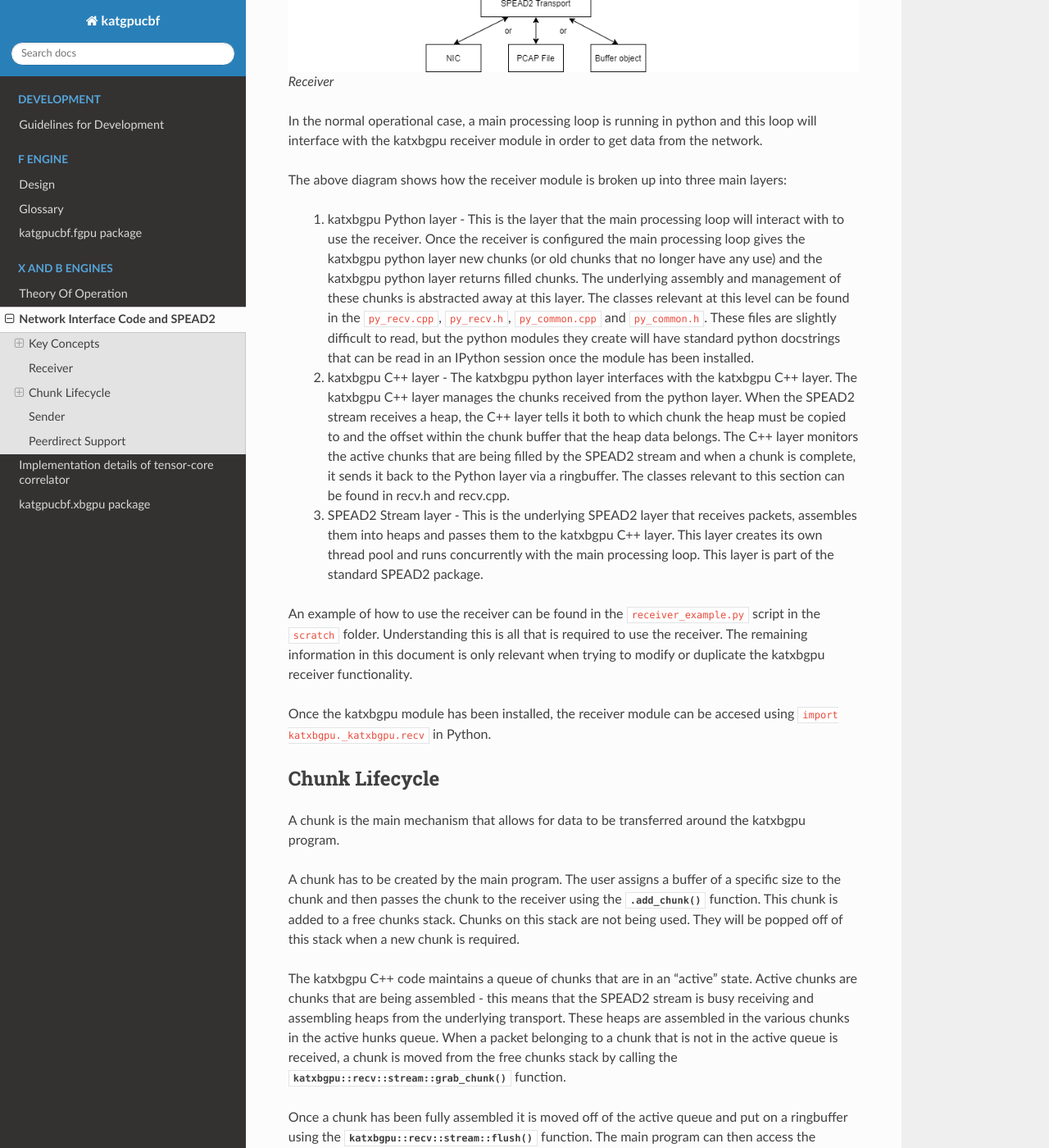
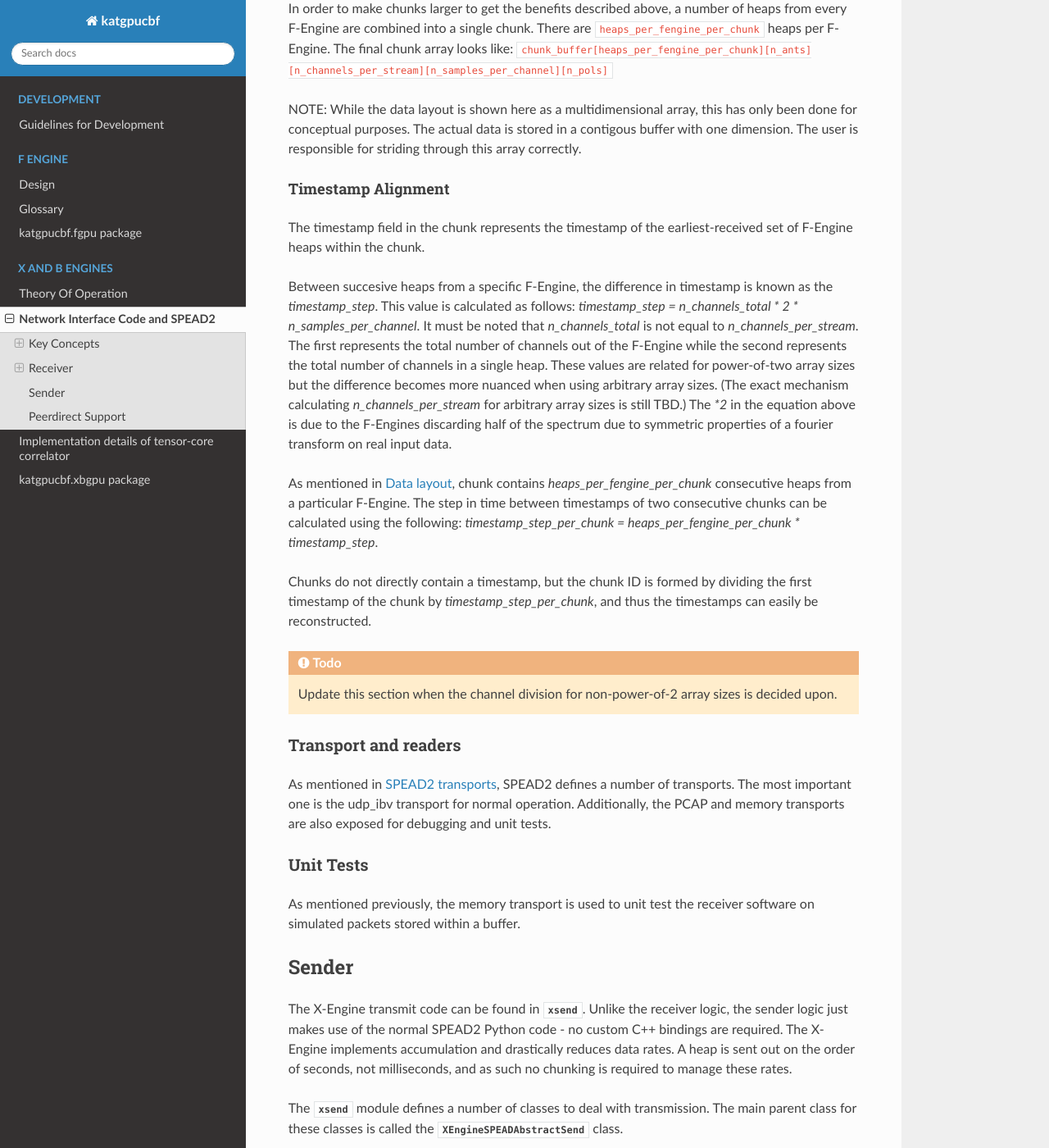
Before and after one commit to ska-sa/katgpucbf, a Sphinx documentation site: the page built from doc/xbgpu.networking.rst, in a window 1280 px wide and 1400 px high, scrolled down 3875 px. Shown: the whole window at 82% size. Built offline with Sphinx 7.4.7 and the Read the Docs theme 2.0.0, drawn with Linux system fonts in a browser that asks for light colours; formulas are drawn with MathJax 3; the version number could not be read and is left out; some of the changed text lies outside the part shown.

Commit message:
Update xbgpu.networking.rst for spead2 chunking
Rip out most of it, since spead2 is handling it now.

See NGC-352.

```diff
--- a/doc/xbgpu.networking.rst
+++ b/doc/xbgpu.networking.rst
@@ -136,10 +136,10 @@
 collection of heaps.
 
 An example of why this is necessary: a single F-Engine output heap is 0.125 MiB.
-At 7 Gbps, ~60 000 heaps are passed to python every second. This is a very high
-load on the CPU and results in the python thread not being able to keep up. A
+At 7 Gbps, ~60 000 heaps are passed to Python every second. This is a very high
+load on the CPU and results in the Python thread not being able to keep up. A
 single chunk consists of a collection of 10 heaps from every antenna for a chunk
-size of 10x64x0.125=80MiB. At 7 Gbps, ~90 chunks are passed to python per
+size of 10x64x0.125=80MiB. At 7 Gbps, ~90 chunks are passed to Python per
 second. This is a much more manageable number of chunks for slow Python code to
 deal with.
 
@@ -147,143 +147,40 @@
 allows the kernel to be launched with many more threads meaning far better
 utilisation of the GPU takes place.
 
-Low level C++ code and python bindings
-~~~~~~~~~~~~~~~~~~~~~~~~~~~~~~~~~~~~~~
-
-katxbgpu does not make use of the SPEAD2 python bindings. Instead it makes use
-of the lower level C++ SPEAD2 functions and then exposes them to python with its
-own bindings. This was done because ordinarily SPEAD2 does not have the concept
-of a chunk. Using C++ to implement SPEAD2 allows these heaps to be assembled
-into chunks before transferring them to python.
-
-The C++ code can be quite dense and complicated. Much effort has been put into
-making katxbgpu readable and functional without having to delve into the C++
-code.
-
-The `pybind11 library`_ is used for registering C++ code as a python module. The
-C++ files doing this can be found in the ``src`` directory. The ``setup.py``
-file handles turning these C++ files into python modules. ``py_register.cpp``
-contains the :c:macro:`PYBIND11_MODULE` macro which kicks off the process during
-installation.
-
-.. _pybind11 library: https://pybind11.readthedocs.io/en/stable/index.html
-
 Receiver
 --------
 
-The image below gives conceptual overview of how the katxbgpu receive code is
-implemented:
+The hard work of collecting heaps into chunks is implemented by spead2. The
+katxbgpu code needs only to provide a function to determine where each heap
+belongs, by examining the timestamp and F-engine ID. This is compiled (using
+numba) on-the-fly in :func:`katgpucbf.xbgpu.recv.make_stream`. On-the-fly
+compilation has the advantage that parameters like the number of spectra per
+chunk can be treated as constants by LLVM and hence generate more efficient
+code.
 
-.. figure:: images/receiver.png
-  :width: 831px
-
-  Receiver
-
-In the normal operational case, a main processing loop is running in python and
-this loop will interface with the katxbgpu receiver module in order to get data
-from the network.
-
-The above diagram shows how the receiver module is broken up into three main
-layers:
-
-  1. katxbgpu Python layer - This is the layer that the main processing loop
-     will interact with to use the receiver. Once the receiver is configured the
-     main processing loop gives the katxbgpu python layer new chunks (or old
-     chunks that no longer have any use) and the katxbgpu python layer returns
-     filled chunks. The underlying assembly and management of these chunks is
-     abstracted away at this layer. The classes relevant at this level can be
-     found in the ``py_recv.cpp``, ``py_recv.h``, ``py_common.cpp`` and
-     ``py_common.h``. These files are slightly difficult to read, but the python
-     modules they create will have standard python docstrings that can be read
-     in an IPython session once the module has been installed.
-  2. katxbgpu C++ layer - The katxbgpu python layer interfaces with the katxbgpu
-     C++ layer. The katxbgpu C++ layer manages the chunks received from the
-     python layer. When the SPEAD2 stream receives a heap, the C++ layer tells
-     it both to which chunk the heap must be copied to and the offset within the
-     chunk buffer that the heap data belongs. The C++ layer monitors the active
-     chunks that are being filled by the SPEAD2 stream and when a chunk is
-     complete, it sends it back to the Python layer via a ringbuffer. The
-     classes relevant to this section can be found in recv.h and recv.cpp.
-  3. SPEAD2 Stream layer - This is the underlying SPEAD2 layer that receives
-     packets, assembles them into heaps and passes them to the katxbgpu C++
-     layer. This layer creates its own thread pool and runs concurrently with
-     the main processing loop. This layer is part of the standard SPEAD2 package.
-
-An example of how to use the receiver can be found in the ``receiver_example.py``
-script in the ``scratch`` folder. Understanding this is all that is required to
-use the receiver. The remaining information in this document is only relevant
-when trying to modify or duplicate the katxbgpu receiver functionality.
-
-Once the katxbgpu module has been installed, the receiver module can be accesed
-using ``import katxbgpu._katxbgpu.recv`` in Python.
-
-Chunk Lifecycle
----------------
-
-A chunk is the main mechanism that allows for data to be transferred around the
-katxbgpu program.
-
-A chunk has to be created by the main program. The user assigns a buffer of a
-specific size to the chunk and then passes the chunk to the receiver using the
-:meth:`!.add_chunk` function. This chunk is added to a free chunks stack. Chunks on
-this stack are not being used. They will be popped off of this stack when a new
-chunk is required.
-
-The katxbgpu C++ code maintains a queue of chunks that are in an "active" state.
-Active chunks are chunks that are being assembled - this means that the SPEAD2
-stream is busy receiving and assembling heaps from the underlying transport.
-These heaps are assembled in the various chunks in the active hunks queue. When
-a packet belonging to a chunk that is not in the active queue is received, a
-chunk is moved from the free chunks stack by calling the
-:cpp:func:`katxbgpu::recv::stream::grab_chunk` function.
-
-Once a chunk has been fully assembled it is moved off of the active queue and
-put on a ringbuffer using the :cpp:func:`katxbgpu::recv::stream::flush` function. The
-main program can then access the underlying chunks asynchronously in Python
-using an asyncio for loop (``async for chunk in async_ringbuffer``) which calls the
-underlying :meth:`~katgpucbf.xbgpu.ringbuffer.AsyncRingbuffer.async_pop` function.
+When spead2 is done populating a chunk, it places it into a ringbuffer. This
+ringbuffer supports Python's asynchronous iterator protocol, so is processed
+with the idiom ``async for chunk in async_ringbuffer``.
 
 Once a chunk has been popped off the ringbuffer and its data has been consumed
-by the GPU, it should be given back to the receiver again using the :meth:`!.add_chunk`
-function. By reusing the chunk, the system memory use remains tightly controlled
-preventing excessive memory use. Additionally allocating new memory is an
-expensive operation. By reusing chunks, this expensive operation is eliminated.
-
-The main program only knows about the ringbuffer, the free chunks stack and the
-active chunks queue are managed within the katxbgpu C++ code.
-
-Chunk and heap coordination and management
-~~~~~~~~~~~~~~~~~~~~~~~~~~~~~~~~~~~~~~~~~~
-
-The SPEAD2 stream creates its own thread pool to manage the internals of the
-SPEAD2 transport and heap assembly. Tracing through these threads is a
-time-consuming process and is not necessary to understand the katxbgpu receiver.
-The SPEAD2 stream interacts with the main program using callback functions. When
-the first packet in a heap is received, the SPEAD2 stream calls the
-:cpp:func:`katxbgpu::recv::allocator::allocate` function. When the last packet is
-received, the SPEAD2 stream calls the :cpp:func:`katxbgpu::recv::stream::heap_ready`
-function. Both of these functions eventually call the
-:cpp:func:`katxbgpu::recv::stream::calculate_packet_destination` function.
-
-The :cpp:func:`calculate_packet_destination` function can be thought of as the main
-coordinating funtion within the katxbgpu C++ code. It determines when to move
-data from the free chunks stack to the active chunks queue to the ringbuffer. It
-also calculates where in a chunk the heap must be copied and passes this
-information to the SPEAD2 stream. Understanding this function will give a great
-deal of insight into the operation of the entire receiver.
+by the GPU, it should be given back to the receiver again using
+:meth:`spead2.recv.ChunkRingStream.add_free_chunk`. By reusing the chunk, the
+system memory use remains tightly controlled preventing excessive memory use.
+Additionally allocating new memory is an expensive operation. By reusing
+chunks, this expensive operation is eliminated.
 
 Receiver Chunk Internal Construction
 ~~~~~~~~~~~~~~~~~~~~~~~~~~~~~~~~~~~~
 
 A chunk contains both a buffer object and associated metadata. For the receiver
-chunk this metadata contains a ``present`` boolean array and a timestamp field.
+chunk this metadata contains a ``present`` boolean array and a chunk ID.
 
-This array will contains as many elements as heaps in the chunk. A true value at
-a specific index indicates that the corresponding heap is present. A false
-value indicates that the heap was either not received or was corrupted and has
-not been copied correctly into the chunk. It is expected that 99.999999% of
-heaps will be received over the receiver lifetime. Large numbers of missing
-heaps point to a system issue that must be resolved.
+The ``present`` array contains as many elements as heaps in the chunk. A true
+value at a specific index indicates that the corresponding heap is present. A
+false value indicates that the heap was either not received or was corrupted
+and has not been copied correctly into the chunk. It is expected that
+99.999999% of heaps will be received over the receiver lifetime. Large numbers
+of missing heaps point to a system issue that must be resolved.
 
 .. _data-layout:
 
@@ -299,7 +196,7 @@
 F-Engines that can be indexed as follows:
 ``chunk_buffer_temp[n_ants][n_channels_per_stream][n_samples_per_channel][n_pols]``
 
-In order to make chunks larger to get the benefits described in 1.4 above, a
+In order to make chunks larger to get the benefits described above, a
 number of heaps from every F-Engine are combined into a single chunk. There are
 ``heaps_per_fengine_per_chunk`` heaps per F-Engine. The final chunk array looks
 like:
@@ -333,6 +230,10 @@
 timestamps of two consecutive chunks can be calculated using the following:
 `timestamp_step_per_chunk = heaps_per_fengine_per_chunk * timestamp_step`.
 
+Chunks do not directly contain a timestamp, but the chunk ID is formed by
+dividing the first timestamp of the chunk by `timestamp_step_per_chunk`, and
+thus the timestamps can easily be reconstructed.
+
 .. todo::
 
   Update this section when the channel division for non-power-of-2 array sizes
@@ -342,9 +243,9 @@
 ~~~~~~~~~~~~~~~~~~~~~
 
 As mentioned in :ref:`spead2-transports`, SPEAD2 defines a number of transports.
-This receiver only exposes three of these transports. The most important one is
-the udb_ibv transport for normal operation. Additionally, the PCAP and memory
-transports are also exposed for debugging and unit tests.
+The most important one is the udp_ibv transport for normal operation.
+Additionally, the PCAP and memory transports are also exposed for debugging
+and unit tests.
 
 Unit Tests
 ~~~~~~~~~~
@@ -356,7 +257,7 @@
 ------
 
 The X-Engine transmit code can be found in :mod:`.xsend`. Unlike the receiver
-logic, the sender logic just makes use of the normal SPEAD2 python code - no
+logic, the sender logic just makes use of the normal SPEAD2 Python code - no
 custom C++ bindings are required. The X-Engine implements accumulation and
 drastically reduces data rates. A heap is sent out on the order of seconds, not
 milliseconds, and as such no chunking is required to manage these rates.
```
Also changed, not shown: doc/images/receiver.png (deleted), 1 other file.
